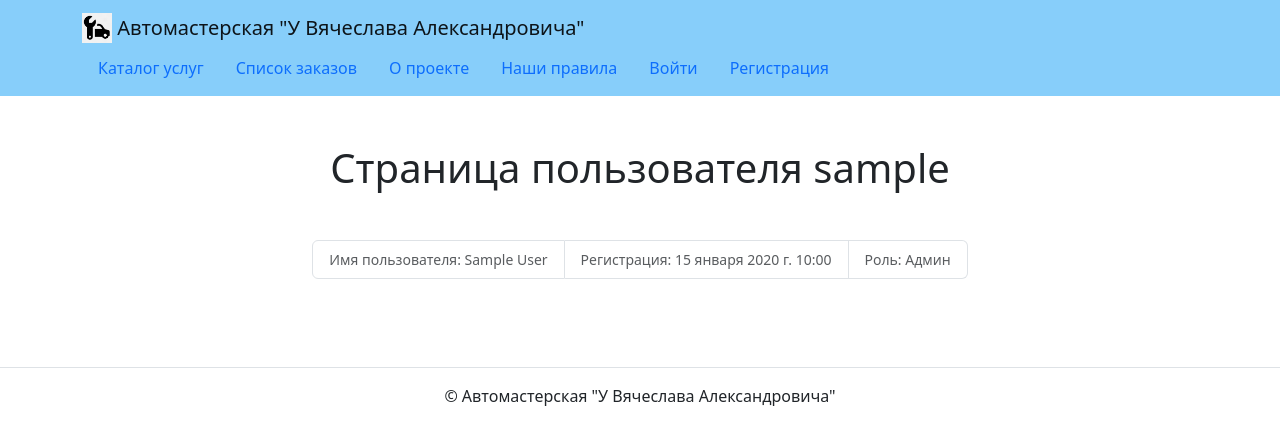
After one commit to AeternaGlor/car_repair_shop, a Django app: a page that uses car_repair_shop/templates/base.html in a window 1280 px wide. The commit adds this page. Shown: the top 445 px of the page. Run offline with Django 5.2, Linux system fonts and the light colour scheme; tables that the repository leaves empty hold one stand-in row (values such as "Sample post"); some libraries are stand-ins or nearby versions.

Commit message:
Add pswd change, profile

```diff
--- a/car_repair_shop/car_repair_shop/settings.py
+++ b/car_repair_shop/car_repair_shop/settings.py
@@ -135,3 +135,9 @@ MEDIA_ROOT = BASE_DIR / 'media'
 CSRF_FAILURE_VIEW = 'pages.views.custom_403_CSRF'
 
 LOGIN_REDIRECT_URL = 'service:index'
+LOGIN_URL = 'login'
+
+# Подключаем бэкенд filebased.EmailBackend:
+EMAIL_BACKEND = 'django.core.mail.backends.filebased.EmailBackend'
+# Указываем директорию, в которую будут сохраняться файлы писем:
+EMAIL_FILE_PATH = BASE_DIR / 'sent_emails'
--- a/car_repair_shop/car_repair_shop/urls.py
+++ b/car_repair_shop/car_repair_shop/urls.py
@@ -14,10 +14,14 @@ Including another URLconf
     1. Import the include() function: from django.urls import include, path
     2. Add a URL to urlpatterns:  path('blog/', include('blog.urls'))
 """
+
 from django.contrib import admin
-from django.urls import path, include
+from django.urls import include, path, reverse_lazy
 from django.conf import settings
 from django.conf.urls.static import static
+
+from django.contrib.auth.forms import UserCreationForm
+from django.views.generic.edit import CreateView
 
 handler404 = 'pages.views.custom_404'
 
@@ -27,5 +31,14 @@ urlpatterns = [
     path('admin/', admin.site.urls),
     path('pages/', include('pages.urls')),
     path('auth/', include('django.contrib.auth.urls')),
+    path(
+        'auth/registration/',
+        CreateView.as_view(
+            template_name='registration/registration_form.html',
+            form_class=UserCreationForm,
+            success_url=reverse_lazy('service:index'),
+        ),
+        name='registration',
+    ),
     path('', include('service.urls')),
 ] + static(settings.MEDIA_URL, document_root=settings.MEDIA_ROOT)
--- a/car_repair_shop/service/forms.py
+++ b/car_repair_shop/service/forms.py
@@ -3,6 +3,7 @@ from .models import Order
 
 
 class CreateOrderForm(forms.ModelForm):
+    pass
 
     class Meta:
         model = Order
--- a/car_repair_shop/service/urls.py
+++ b/car_repair_shop/service/urls.py
@@ -34,4 +34,21 @@ urlpatterns = [
          views.master_detail,
          name='master_detail'
      ),
+     # path(
+     #     'profile_edit/<slug:username>/',
+     #     views.UpdateUser.as_view(),
+     # #     views.profile,
+     #     name='edit_profile'
+     # ),
+     path(
+        'profile/<int:pk>/edit/',
+        views.UpdateUser.as_view(),
+        name='edit_profile'
+     ),
+     path(
+         'profile/<slug:username>/',
+         views.profile,
+         name='profile'
+     ),
+
 ]
--- a/car_repair_shop/service/views.py
+++ b/car_repair_shop/service/views.py
@@ -4,13 +4,17 @@ from django.http import Http404
 from django.utils import timezone
 from django.core.paginator import Paginator
 from django.contrib.auth.mixins import LoginRequiredMixin
-from django.views.generic import CreateView
+from django.views.generic import CreateView, UpdateView, DeleteView
 from .models import Customer, Order, Box, TimeSlot, Master, Service
 from . import utils
-from . import forms
+from django.contrib.auth import get_user_model
+from django.urls import reverse, reverse_lazy
+from django.contrib.auth.mixins import LoginRequiredMixin
+# from . import forms
+
+User = get_user_model()
 
 
-# Create your views here.
 def index(request):
     template_name = 'service/index.html'
 
@@ -124,3 +128,37 @@ def CreateOrder(request):
     }
 
     return render(request, 'service/order_create.html', context)
+
+
+def profile(request, username):
+
+    template_name = 'service/profile.html'
+
+    profile = get_object_or_404(User, username=username)
+
+    context = {
+        'profile': profile,
+        # 'page_obj': page_obj
+    }
+
+    return render(request, template_name, context)
+
+
+class UpdateUser(LoginRequiredMixin, UpdateView):
+    model = User
+    fields = ('username', 'first_name', 'last_name', 'email')
+    template_name = 'service/user.html'
+
+    def get_success_url(self):
+        return reverse(
+            'service:profile',
+            kwargs={'username': self.object.username}
+        )
+    # def get_absolute_url(self):
+    #     context = self.get_context_data()
+    #     user = context['user']
+    #     return reverse(
+    #         'service:profile',
+    #         kwargs={'username': user.username}
+    #     )
+    # success_url = reverse_lazy('service:index')
--- a/car_repair_shop/templates/base.html
+++ b/car_repair_shop/templates/base.html
@@ -13,6 +13,7 @@
     <link rel="stylesheet" href="{% static 'css/bootstrap.min.css' %}">
     <title>{% block title %}Каталог услуг{% endblock %}</title>
     {% load django_bootstrap5 %}
+    {% bootstrap_css %}
 
   </head>
   <body>
@@ -59,6 +60,10 @@
            <li class="nav-item">
              <a class="nav-link" href="{% url 'logout' %}">Выйти</a>
            </li>
+           <li class="nav-item">
+            <a class="nav-link{% if view_name == 'password_change' %} active {% endif %}"
+              href="{% url 'password_change' %}">Изменить пароль</a>
+          </li>
          <!-- Конец блока ссылок для авторизованного пользователя -->
 
          <!-- А здесь блок ссылок для неавторизованного пользователя -->
@@ -66,6 +71,9 @@
            <li class="nav-item">
              <a class="nav-link{% if view_name == 'login' %} active {% endif %}" href="{% url 'login' %}">Войти</a>
            </li>
+           <li class="nav-item">
+            <a class="nav-link{% if view_name == 'registration' %} active {% endif %}" href="{% url 'registration' %}">Регистрация</a>
+          </li>
          {% endif %}
         <!-- Конец блока ссылок для неавторизованного пользователя -->
 
--- a/car_repair_shop/templates/pages/403csrf.html
+++ b/car_repair_shop/templates/pages/403csrf.html
@@ -2,5 +2,5 @@
 {% block title %}Ошибка CSRF токена{% endblock %}
 {% block content %}
   <h1>Ошибка CSRF токена. 403</h1>
-  <a href="{% url 'blog:index' %}">Вернуться на главную</a>
+  <a href="{% url 'service:index' %}">Вернуться на главную</a>
 {% endblock %}
--- a/car_repair_shop/templates/pages/404.html
+++ b/car_repair_shop/templates/pages/404.html
@@ -3,5 +3,5 @@
 {% block content %}
   <h1>Страница не найдена</h1>
   <p>Страницы с адресом {{ request.build_absolute_uri }} не существует!</p>
-  <a href="{% url 'blog:index' %}">Вернуться на главную</a>
+  <a href="{% url 'service:index' %}">Вернуться на главную</a>
 {% endblock %}
--- a/car_repair_shop/templates/pages/500.html
+++ b/car_repair_shop/templates/pages/500.html
@@ -3,5 +3,5 @@
 {% block content %}
   <h1>Ошибка сервера</h1>
   <p>На сервере что-то пошло не так!</p>
-  <a href="{% url 'blog:index' %}">Вернуться на главную</a>
+  <a href="{% url 'service:index' %}">Вернуться на главную</a>
 {% endblock %}
--- a/car_repair_shop/templates/registration/password_change_done.html
+++ b/car_repair_shop/templates/registration/password_change_done.html
@@ -6,7 +6,7 @@
         Пароль успешно изменён!
       </div>
       <div class="card-body">
-        <p><a href="{% url 'blog:index' %}">На главную</a></p>
+        <p><a href="{% url 'service:index' %}">На главную</a></p>
       </div>
     </div>
   </div>
--- a/car_repair_shop/templates/registration/password_reset_done.html
+++ b/car_repair_shop/templates/registration/password_reset_done.html
@@ -16,7 +16,7 @@
           убедитесь, что вы ввели адрес с которым вы зарегистрировались,
           и проверьте папку со спамом.
         </p>
-        <p class="text-center"><a href="{% url 'blog:index' %}">На главную</a></p>
+        <p class="text-center"><a href="{% url 'service:index' %}">На главную</a></p>
       </div>
     </div>
   </div>
--- /dev/null
+++ b/car_repair_shop/templates/service/profile.html
@@ -0,0 +1,28 @@
+{% extends "base.html" %}
+{% block title %}
+  Страница пользователя {{ profile.username }}
+{% endblock %}
+{% block content %}
+  <h1 class="mb-5 text-center ">Страница пользователя {{ profile.username }}</h1>
+  <small>
+    <ul class="list-group list-group-horizontal justify-content-center mb-3">
+      <li class="list-group-item text-muted">Имя пользователя: {% if profile.get_full_name %}{{ profile.get_full_name }}{% else %}не указано{% endif %}</li>
+      <li class="list-group-item text-muted">Регистрация: {{ profile.date_joined }}</li>
+      <li class="list-group-item text-muted">Роль: {% if profile.is_staff %}Админ{% else %}Пользователь{% endif %}</li>
+    </ul>
+    <ul class="list-group list-group-horizontal justify-content-center">
+      {% if user.is_authenticated and request.user == profile %}
+      <a class="btn btn-sm text-muted" href="{% url 'service:edit_profile' %}">Редактировать профиль</a>
+      <a class="btn btn-sm text-muted" href="{% url 'password_change' %}">Изменить пароль</a>
+      {% endif %}
+    </ul>
+  </small>
+  <br>
+  {% comment %} <h3 class="mb-5 text-center">Публикации пользователя</h3>
+  {% for post in page_obj %}
+    <article class="mb-5">
+      {% include "includes/post_card.html" %}
+    </article>
+  {% endfor %}
+  {% include "includes/paginator.html" %} {% endcomment %}
+{% endblock %}
```
Also changed, not shown: car_repair_shop/templates/service/user.html (added, +21 -0 lines), car_repair_shop/service/models.py (line endings or trailing spaces), 1 other file.
